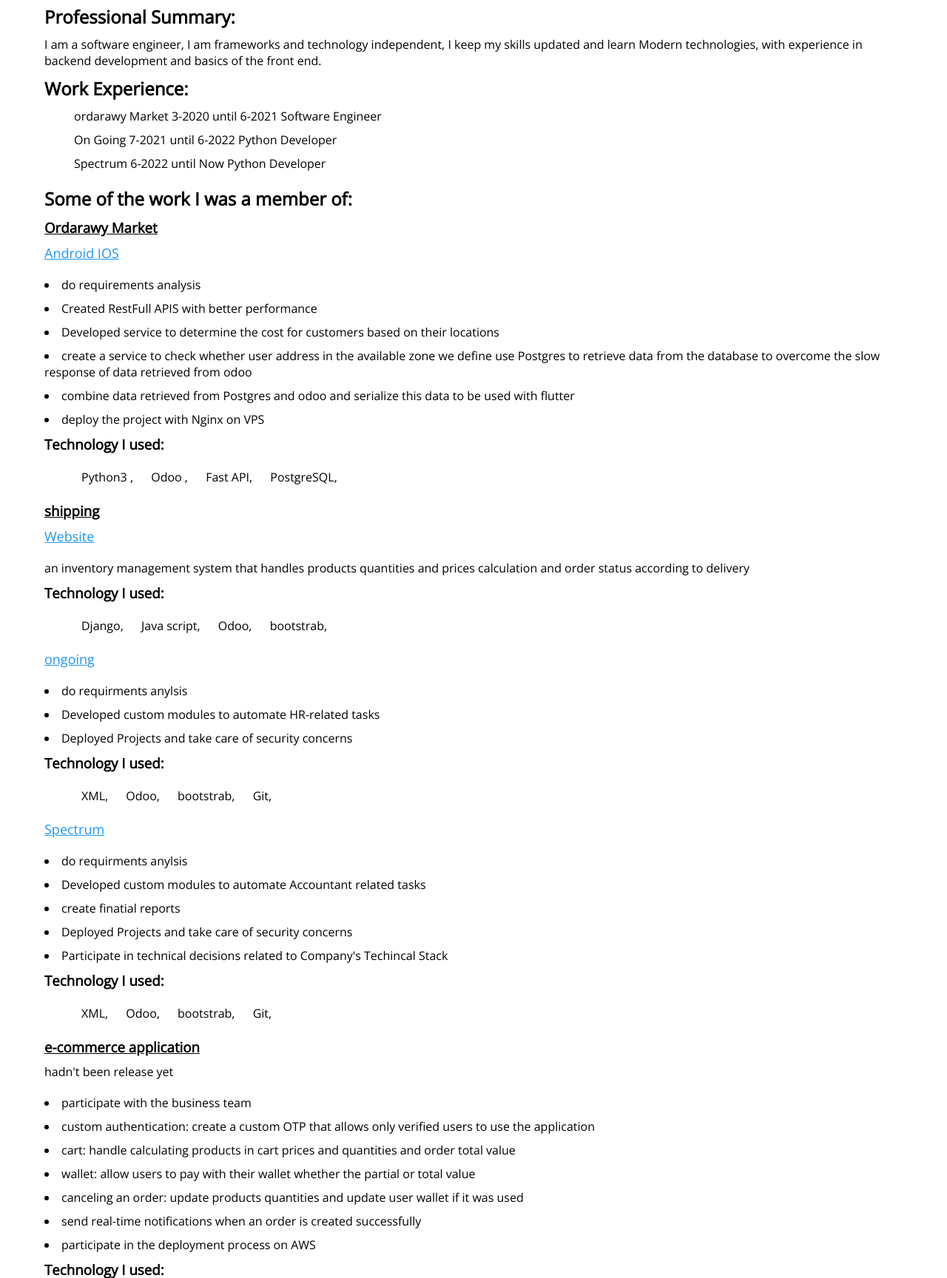
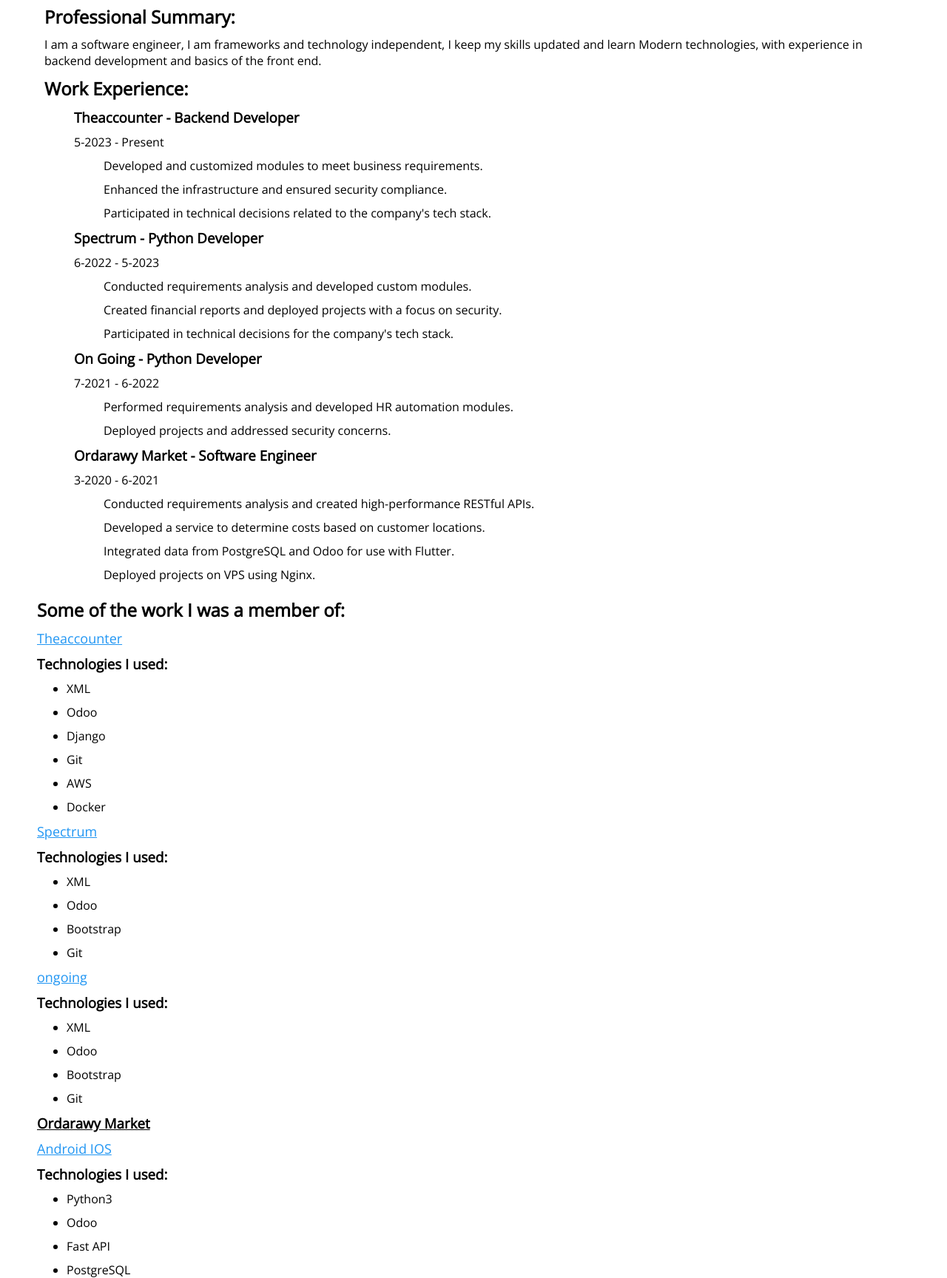
Before and after one commit to himarajab/portfolio-website-master_mine, a Django app: template templates/Ibrahim Mohamed.html in a window 1280 px wide. Shown: the part 229-1957 px from the top of the page at 74% size. Run offline with Django 3.2, Linux system fonts and the light colour scheme; the template is opened without the code that fills it, so the values that code supplies are empty.

Commit message:
updated version

```diff
--- a/templates/Ibrahim Mohamed.html
+++ b/templates/Ibrahim Mohamed.html
@@ -118,21 +118,90 @@
 
       <div>
         <ul class="list">
-          <p >
-            ordarawy Market 3-2020 until 6-2021  Software Engineer
-          </p>
-          <p>
-            On Going 7-2021 until 6-2022  Python Developer
-          </p>
-          <p>
-            Spectrum 6-2022 until Now  Python Developer
-          </p>
+          <h3>Theaccounter - Backend Developer</h3>
+          <p>5-2023 - Present</p>
+          <ul>
+            <li>Developed and customized modules to meet business requirements.</li>
+            <li>Enhanced the infrastructure and ensured security compliance.</li>
+            <li>Participated in technical decisions related to the company's tech stack.</li>
+          </ul>
+
+          <h3>Spectrum - Python Developer</h3>
+          <p>6-2022 - 5-2023</p>
+          <ul>
+            <li>Conducted requirements analysis and developed custom modules.</li>
+            <li>Created financial reports and deployed projects with a focus on security.</li>
+            <li>Participated in technical decisions for the company's tech stack.</li>
+          </ul>
+
+          <h3>On Going - Python Developer</h3>
+          <p>7-2021 - 6-2022</p>
+          <ul>
+            <li>Performed requirements analysis and developed HR automation modules.</li>
+            <li>Deployed projects and addressed security concerns.</li>
+          </ul>
+
+          <h3>Ordarawy Market - Software Engineer</h3>
+          <p>3-2020 - 6-2021</p>
+          <ul>
+            <li>Conducted requirements analysis and created high-performance RESTful APIs.</li>
+            <li>Developed a service to determine costs based on customer locations.</li>
+            <li>Integrated data from PostgreSQL and Odoo for use with Flutter.</li>
+            <li>Deployed projects on VPS using Nginx.</li>
+          </ul>
+        </div>
 
 
     </ul>
       </div>
 
       <h2>Some of the work I was a member of:</h2>
+
+      <div class="links">
+        <a href="https://www.theaccounter.com//">
+          Theaccounter
+        </a>
+      </div>
+      <h3>Technologies I used:</h3>
+      <ul >
+        <li>XML</li>
+        <li>Odoo</li>
+        <li>Django</li>
+        <li>Git</li>
+        <li>AWS</li>
+        <li>Docker</li>
+      </ul>
+
+
+      <div class="links">
+        <a href="https://sys-spectrum.com/">
+          Spectrum
+        </a>
+      </div>
+      <h3>Technologies I used:</h3>
+      <ul >
+        <li>XML</li>
+        <li>Odoo</li>
+        <li>Bootstrap</li>
+        <li>Git</li>
+      </ul>
+
+
+      <div class="links">
+        <a href="https://ongoing-co.com/">
+          ongoing
+        </a>
+      </div>
+      <h3>Technologies I used:</h3>
+      <ul >
+        <li>XML</li>
+        <li>Odoo</li>
+        <li>Bootstrap</li>
+        <li>Git</li>
+      </ul>
+
+
+
 
       <h3 class="work">Ordarawy Market</h3>
       <div class="links">
@@ -144,29 +213,8 @@
         </a>
       </div>
 
-      <p>
-        <li >
-          do requirements analysis
-        </li>
-        <li >
-          Created RestFull APIS with better performance
-        </li>
-        <li >
-         Developed service to determine the cost for customers based on their locations
-        </li>
-        <li>
-        create a service to check whether user address in the available zone we define
-        use Postgres to retrieve data from the database to overcome the slow response of data retrieved from odoo
-      </li>
-      <li>
-        combine data retrieved from Postgres and odoo and serialize this data to be used with flutter
-      </li>
-      <li>
-        deploy the project with Nginx on VPS
-      </li>
-    </p>
-      <h3>Technology I used:</h3>
-      <ul class="list inline">
+      <h3>Technologies I used:</h3>
+      <ul >
         <li>Python3 </li>
         <li>Odoo </li>
         <li>Fast API</li>
@@ -181,78 +229,28 @@
       <p>
         an inventory management system that handles products quantities and prices calculation and order status according to delivery
       </p>
-      <h3>Technology I used:</h3>
-      <ul class="list inline">
+      <h3>Technologies I used:</h3>
+      <ul >
         <li>Django</li>
         <li>Java script</li>
         <li>Odoo</li>
-        <li>bootstrab</li>
-      </ul>
-
-      <div class="links">
-        <a href="https://ongoing-co.com/">
-          ongoing
-        </a>
-      </div>
-      <p>
-        <li >
-         do  requirments anylsis
-        </li>
-        <li >
-        Developed custom modules to automate HR-related  tasks
-        </li>
-        <li >
-          Deployed Projects and take care of security concerns
-        </li>
-      </p>
-      <h3>Technology I used:</h3>
-      <ul class="list inline">
-        <li>XML</li>
-        <li>Odoo</li>
-        <li>bootstrab</li>
-        <li>Git</li>
+        <li>Bootstrap</li>
       </ul>
 
 
-      <div class="links">
-        <a href="https://sys-spectrum.com/">
-          Spectrum
-        </a>
-      </div>
-      <p>
-        <li >
-          do  requirments anylsis
-        </li>
-        <li >
-         Developed custom modules to automate Accountant related tasks
-        </li>
-        <li >
-          create finatial reports
-          <li >
-            Deployed Projects and take care of security concerns
-          </li>
-        </li>
-        <li >
-          Participate in technical decisions related to Company's Techincal Stack
-      </li>
-      </p>
-      <h3>Technology I used:</h3>
-      <ul class="list inline">
-        <li>XML</li>
-        <li>Odoo</li>
-        <li>bootstrab</li>
-        <li>Git</li>
-      </ul>
 
+
+
+
+
+
+
+
+
+
+      <h3 class="work">Some open-source projects</h3>
       <h3 class="work">e-commerce application</h3>
-      <div class="links">
-        hadn't been release yet
-      </div>
       <li>
-        participate with the business team
-      </li>
-      <li>
-
         custom authentication: create a custom OTP that allows only verified users to use the application
         </li>
         <li>
@@ -267,12 +265,8 @@
             <li>
               send real-time notifications when an order is created successfully
               </li>
-              <li>
-                participate in the deployment process on AWS
-                </li>
-
-      <h3>Technology I used:</h3>
-      <ul class="list inline">
+      <h3>Technologies I used:</h3>
+      <ul >
         <li>Python</li>
         <li>Django Rest Framework</li>
         <li>Postgresql</li>
@@ -281,21 +275,6 @@
         <li>Git</li>
         <li>trello</li>
       </ul>
-
-
-
-      <h3 class="work">Some open-source projects</h3>
-
-      <div class="links inline">
-
-
-        <a href="https://github.com/himarajab/my-blog">
-          Blog
-        </a>
-
-        <p>
-          Blog in django and integrate with it javascript and pytest
-        </p>
 
 
         <a href="https://github.com/himarajab/pytest-django">
@@ -322,20 +301,21 @@
       <h3 class="work">proficiency SKills</h3>
 
       <h5>Skill Level: Professional</h5>
-      <ul class="list inline">
+      <ul >
         <li>Python</li>
         <li>Django</li>
         <li>Odoo</li>
         <li>API development</li>
         <li>Django Rest Framework</li>
-        <li>communication,effective listening and a strong collaborative attitude.</li>
+        <li>Effective communication and collaboration</li>
       </ul>
 
       <h5>Skill Level: Intermediate</h5>
-      <ul class="list inline">
+      <ul >
         <li>Nginx</li>
+        <li>AWS</li>
         <li>Postgresql</li>
-        <li>Mysql</li>
+        <li>XML</li>
         <li>Ability to document technical processes to promote bi-directional knowledge transfer within a team environment.</li>
         <li>TDD(Pytest,factory boy)</li>
         <li>Linux Server</li>
@@ -345,12 +325,11 @@
       </ul>
 
       <h5>Skill Level: basics</h5>
-      <ul class="list inline">
-        <li>Bootstrab4</li>
+      <ul >
+        <li>Bootstrap4</li>
         <li>docker</li>
         <li>Firebase</li>
         <li>Celery</li>
-        <li>XML</li>
         <li>Java Script (React)</li>
       </ul>
 
@@ -361,8 +340,8 @@
       <h3 class="work">Miltary Service :</h3>
       <p>Finished </p>
 
-      <h3 class="work">Languages</h3>
-      <ul class="list inline">
+      <h2>Languages</h2>
+      <ul>
         <li>Arabic: Native</li>
         <li>English: Upper intermediate</li>
       </ul>
```
Also changed, not shown: 1 other file.
